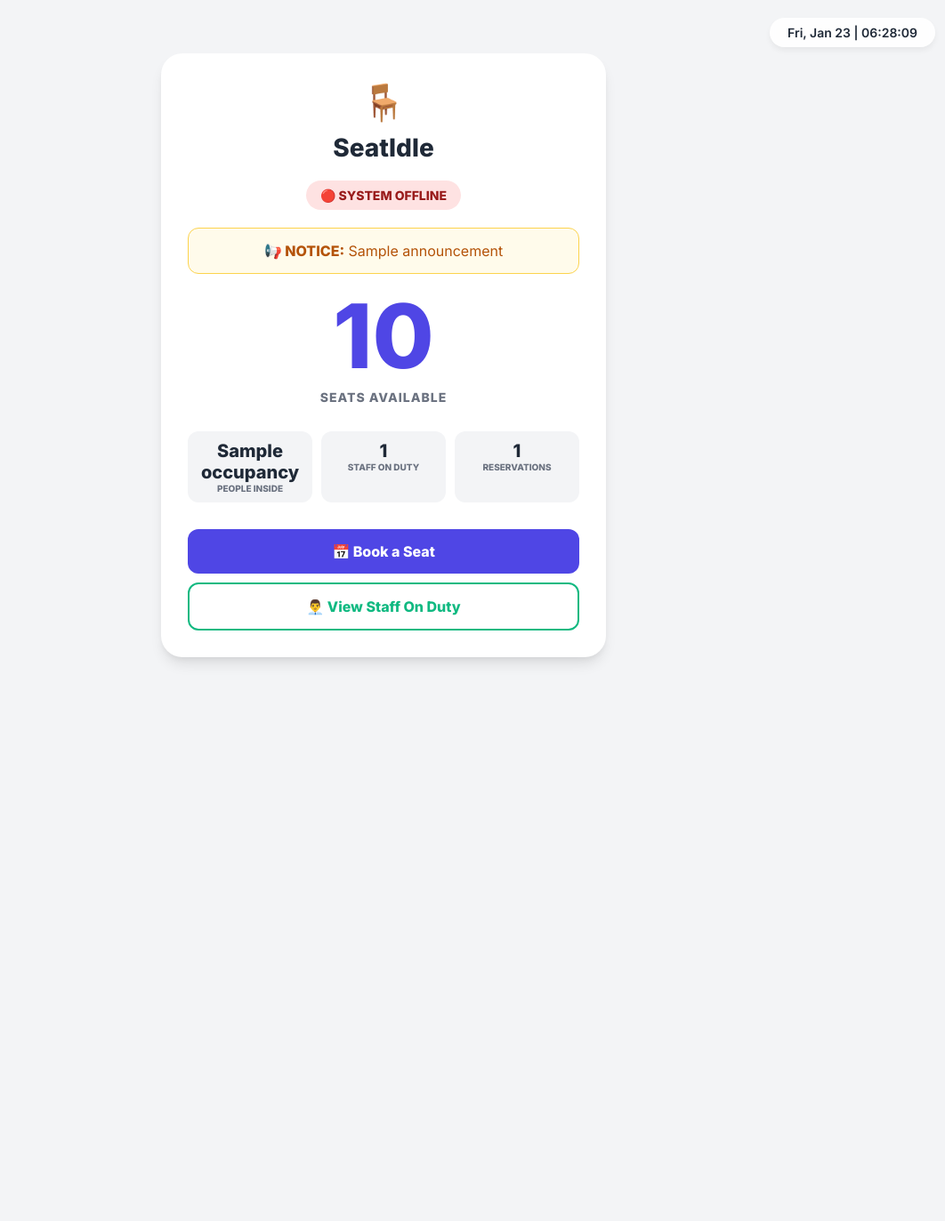
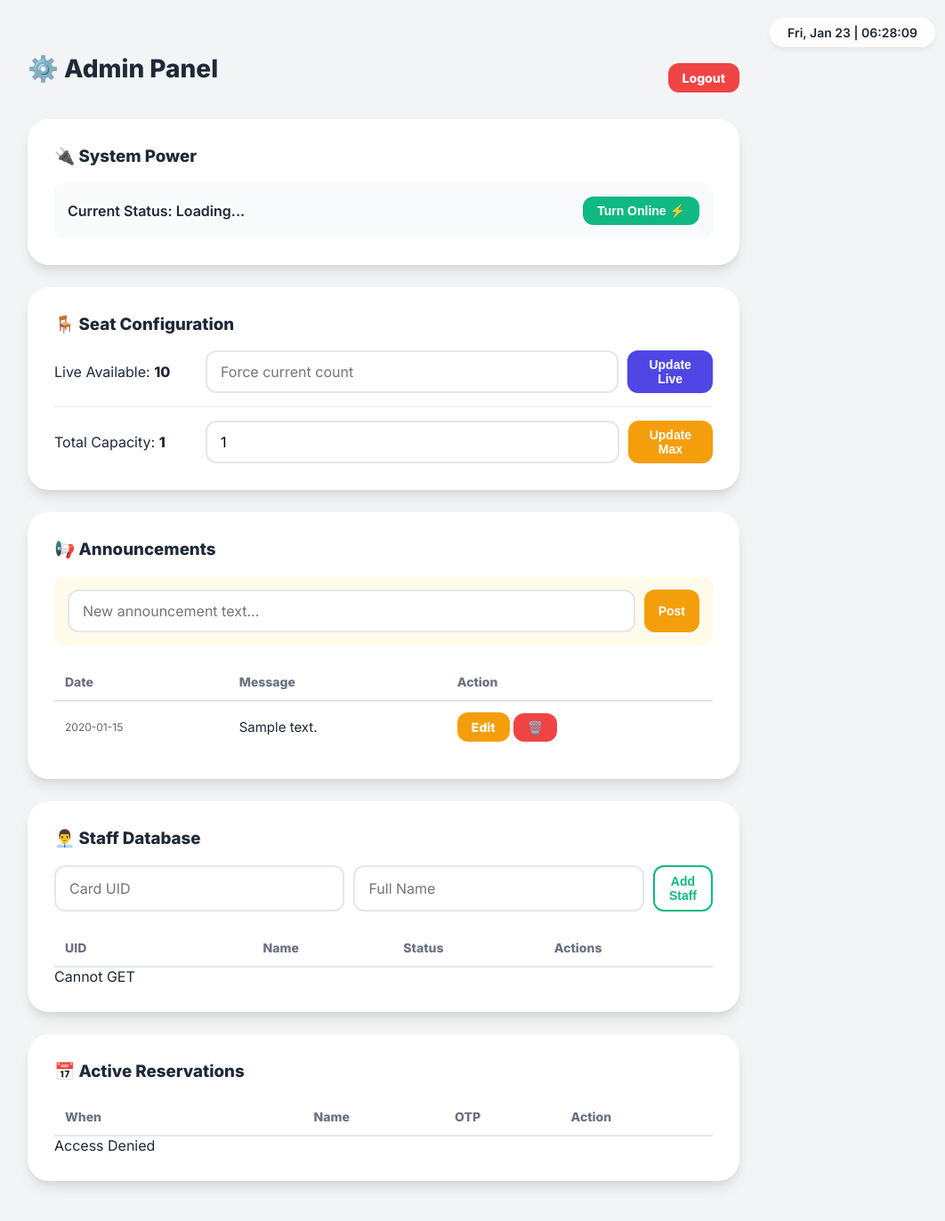
Before and after one commit to Genuuu/seatidle-app, a Flask app: template my_flask_app/templates/dashboard.html in a window 1280 px wide. Shown: the whole page at 89% size, without its empty margins (209-1271 px from the left). Before the commit the page ends 746 px from the top, so only its background shows below. Run offline with Flask 3, Linux system fonts and the light colour scheme; the template is opened without the code that fills it: most values are stand-ins (such as "Sample title", 1, 10 or a date in 2020); lists and menus that the app fills with data are empty.

Commit message:
New API for Admin Panel

```diff
--- /dev/null
+++ b/my_flask_app/templates/_staff_rows.html
@@ -0,0 +1,17 @@
+{% for person in staff %}
+<tr>
+    <td><code style="background: #f3f4f6; padding: 4px;">{{ person['uid'] }}</code></td>
+    <td><strong>{{ person['name'] }}</strong></td>
+    <td>
+        {% if person['is_present'] %}<span class="badge badge-green">IN</span>{% else %}<span class="badge badge-gray">OUT</span>{% endif %}
+    </td>
+    <td>
+        <a href="/admin/edit_staff/{{ person['uid'] }}" class="btn btn-warning btn-sm" style="text-decoration:none;">Edit</a>
+        <form method="POST" onsubmit="return confirm('Delete {{ person.name }}?');" style="display:inline;">
+            <input type="hidden" name="delete_staff" value="true">
+            <input type="hidden" name="staff_uid" value="{{ person['uid'] }}">
+            <button type="submit" class="btn btn-danger btn-sm">Del</button>
+        </form>
+    </td>
+</tr>
+{% endfor %}
--- a/my_flask_app/templates/dashboard.html
+++ b/my_flask_app/templates/dashboard.html
@@ -3,8 +3,7 @@
 <head>
     <meta charset="UTF-8">
     <meta name="viewport" content="width=device-width, initial-scale=1.0">
-
-    <title>SeatIdle | Dashboard</title>
+    <title>SeatIdle | Admin</title>
     <link rel="stylesheet" href="{{ url_for('static', filename='style.css') }}">
     <link href="https://fonts.googleapis.com/css2?family=Inter:wght@400;600;800&display=swap" rel="stylesheet">
 </head>
@@ -12,73 +11,154 @@
 
 {% include 'clock_widget.html' %}
 
-<div class="container" style="max-width: 500px;">
+<div class="container">
+    <div style="display: flex; justify-content: space-between; align-items: center; margin-bottom: 20px;">
+        <h1>⚙️ Admin Panel</h1>
+        <a href="/logout" class="btn btn-danger btn-sm">Logout</a>
+    </div>
 
-    <div class="card center">
-        <div style="font-size: 40px; margin-bottom: 10px;">🪑</div>
-        <h1>SeatIdle</h1>
+    {% if msg %}
+    <div class="announcement-bar" style="background: #d1fae5; color: #065f46; border: none; text-align: center;">{{ msg }}</div>
+    {% endif %}
 
-        {% if system_status == 1 %}
-            <div style="background: #d1fae5; color: #065f46; padding: 8px 16px; border-radius: 50px; display: inline-block; font-weight: bold; font-size: 14px; margin-bottom: 20px;">
-                🟢 SYSTEM ONLINE
-            </div>
-        {% else %}
-            <div style="background: #fee2e2; color: #991b1b; padding: 8px 16px; border-radius: 50px; display: inline-block; font-weight: bold; font-size: 14px; margin-bottom: 20px;">
-                🔴 SYSTEM OFFLINE
-            </div>
-        {% endif %}
+    <div class="card">
+        <h3>🔌 System Power</h3>
+        <div style="display: flex; align-items: center; justify-content: space-between; background: #f9fafb; padding: 15px; border-radius: 12px;">
 
-        {% if announcement %}
-        <div class="announcement-bar">
-            <strong>📢 NOTICE:</strong> {{ announcement }}
-        </div>
-        {% endif %}
-
-        <div class="seat-counter" id="live-seats">{{ seats }}</div>
-        <div class="label">Seats Available</div>
-
-        <div style="display: flex; gap: 10px; justify-content: center; margin-bottom: 30px;">
-
-            <div style="background: #f3f4f6; padding: 10px 5px; border-radius: 12px; width: 30%;">
-                <div id="live-occupancy" style="font-size: 20px; font-weight: 800; color: #1f2937;">{{ occupancy }}</div>
-                <div style="font-size: 10px; color: #6b7280; font-weight: 700; text-transform: uppercase;">People Inside</div>
+            <div style="font-size: 16px; font-weight: 600;">
+                Current Status: <span id="status-badge">Loading...</span>
             </div>
 
-            <div style="background: #f3f4f6; padding: 10px 5px; border-radius: 12px; width: 30%;">
-                <div id="live-staff" style="font-size: 20px; font-weight: 800; color: #1f2937;">{{ staff_count }}</div>
-                <div style="font-size: 10px; color: #6b7280; font-weight: 700; text-transform: uppercase;">Staff on Duty</div>
-            </div>
+            <form method="POST" style="margin: 0;">
+                <input type="hidden" name="toggle_status" value="true">
+                {% if system_status == 1 %}
+                    <button type="submit" class="btn btn-danger btn-sm">Turn Offline 🛑</button>
+                {% else %}
+                    <button type="submit" class="btn btn-primary btn-sm" style="background: #10b981; border: none;">Turn Online ⚡</button>
+                {% endif %}
+            </form>
+        </div>
+    </div>
 
-            <div style="background: #f3f4f6; padding: 10px 5px; border-radius: 12px; width: 30%;">
-                <div id="live-res" style="font-size: 20px; font-weight: 800; color: #1f2937;">{{ res_count }}</div>
-                <div style="font-size: 10px; color: #6b7280; font-weight: 700; text-transform: uppercase;">Reservations</div>
-            </div>
+    <div class="card">
+        <h3>🪑 Seat Configuration</h3>
 
+        <div style="display: flex; align-items: center; gap: 20px; margin-bottom: 15px; border-bottom: 1px solid #eee; padding-bottom: 15px;">
+            <div style="font-size: 16px; width: 150px;">Live Available: <strong id="live-seats">{{ seats }}</strong></div>
+            <form method="POST" style="flex: 1; display: flex; gap: 10px;">
+                <input type="hidden" name="reset_seats" value="true">
+                <input type="number" name="seat_count" placeholder="Force current count" required style="margin: 0;">
+                <button type="submit" class="btn btn-primary btn-sm">Update Live</button>
+            </form>
         </div>
 
-        <a href="/reservations" class="btn btn-primary" style="margin-bottom: 10px;">📅 Book a Seat</a>
-        <a href="/staff" class="btn btn-secondary">👨‍💼 View Staff On Duty</a>
+        <div style="display: flex; align-items: center; gap: 20px;">
+            <div style="font-size: 16px; width: 150px;">Total Capacity: <strong id="total-cap">{{ total_capacity }}</strong></div>
+            <form method="POST" style="flex: 1; display: flex; gap: 10px;">
+                <input type="hidden" name="update_capacity" value="true">
+                <input type="number" name="total_capacity" placeholder="Set Max Capacity" value="{{ total_capacity }}" required style="margin: 0;">
+                <button type="submit" class="btn btn-warning btn-sm" style="background: #f59e0b; border: none;">Update Max</button>
+            </form>
+        </div>
     </div>
 
+    <div class="card">
+        <h3>📢 Announcements</h3>
+        <form method="POST" style="display: flex; gap: 10px; background: #fffbeb; padding: 15px; border-radius: 12px; margin-bottom: 20px;">
+            <input type="hidden" name="post_announcement" value="true">
+            <input type="text" name="message" placeholder="New announcement text..." required style="margin: 0;">
+            <button type="submit" class="btn btn-warning btn-sm">Post</button>
+        </form>
+
+        <table>
+            <tr><th>Date</th><th>Message</th><th>Action</th></tr>
+            {% for ann in announcements %}
+            <tr>
+                <td style="font-size: 12px; color: #666;">{{ ann['created_at'][0:10] }}</td>
+                <td>{{ ann['message'] }}</td>
+                <td>
+                    <a href="/admin/edit_announcement/{{ ann['id'] }}" class="btn btn-warning btn-sm" style="text-decoration:none;">Edit</a>
+                    <form method="POST" onsubmit="return confirm('Delete?');" style="display:inline;">
+                        <input type="hidden" name="delete_announcement" value="true">
+                        <input type="hidden" name="ann_id" value="{{ ann['id'] }}">
+                        <button type="submit" class="btn btn-danger btn-sm">🗑️</button>
+                    </form>
+                </td>
+            </tr>
+            {% else %}
+                <tr><td colspan="3" style="text-align: center; color: #999;">No announcements.</td></tr>
+            {% endfor %}
+        </table>
+    </div>
+
+    <div class="card">
+        <h3>👨‍💼 Staff Database</h3>
+        <form method="POST" style="display: flex; gap: 10px; margin-bottom: 20px;">
+            <input type="hidden" name="add_staff" value="true">
+            <input type="text" name="new_uid" placeholder="Card UID" required style="margin:0;">
+            <input type="text" name="new_name" placeholder="Full Name" required style="margin:0;">
+            <button type="submit" class="btn btn-secondary btn-sm">Add Staff</button>
+        </form>
+
+        <table>
+            <thead>
+                <tr><th>UID</th><th>Name</th><th>Status</th><th>Actions</th></tr>
+            </thead>
+            <tbody id="staff-table-body">
+                {% include '_staff_rows.html' %}
+            </tbody>
+        </table>
+    </div>
+
+    <div class="card">
+        <h3>📅 Active Reservations</h3>
+        <table>
+            <thead>
+                <tr><th>When</th><th>Name</th><th>OTP</th><th>Action</th></tr>
+            </thead>
+            <tbody id="live-table">
+                {% include '_table_rows.html' %}
+            </tbody>
+        </table>
+    </div>
 </div>
 
 <script>
-    // 🟢 NEW FLICKER-FREE UPDATER
-    function refreshData() {
-        fetch('/api/dashboard_stats')
-            .then(response => response.json())
+    function refreshAdminPanel() {
+        // 1. Update Numbers & Status
+        fetch('/api/admin_stats')
+            .then(r => r.json())
             .then(data => {
-                // Update all the numbers instantly
+                // Update Seat Count
                 document.getElementById('live-seats').innerText = data.seats;
-                document.getElementById('live-occupancy').innerText = data.occupancy;
-                document.getElementById('live-staff').innerText = data.staff;
-                document.getElementById('live-res').innerText = data.reservations;
-            })
-            .catch(err => console.error("Update failed:", err));
+                // Update Total Capacity
+                document.getElementById('total-cap').innerText = data.total_capacity;
+
+                // Update Status Badge
+                const badge = document.getElementById('status-badge');
+                if (data.system_status == 1) {
+                    badge.innerHTML = '<span style="color: #10b981;">🟢 Online</span>';
+                } else {
+                    badge.innerHTML = '<span style="color: #ef4444;">🔴 Offline</span>';
+                }
+            });
+
+        // 2. Update Reservations Table
+        fetch('/api/get_reservations_table')
+            .then(r => r.text())
+            .then(html => { document.getElementById('live-table').innerHTML = html; });
+
+        // 3. Update Staff Table
+        fetch('/api/get_staff_table')
+            .then(r => r.text())
+            .then(html => { document.getElementById('staff-table-body').innerHTML = html; });
     }
 
-    // Run this every 2 seconds (2000 ms)
-    setInterval(refreshData, 2000);
+    // Refresh every 2 seconds
+    setInterval(refreshAdminPanel, 2000);
+
+    // Run once immediately on load
+    refreshAdminPanel();
 </script>
 
 </body>
```
